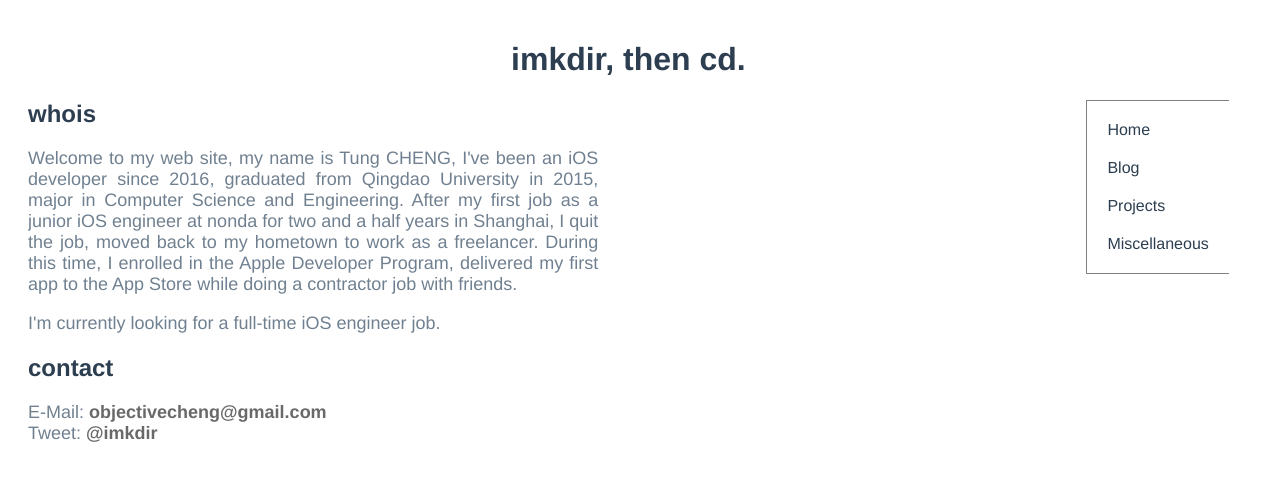
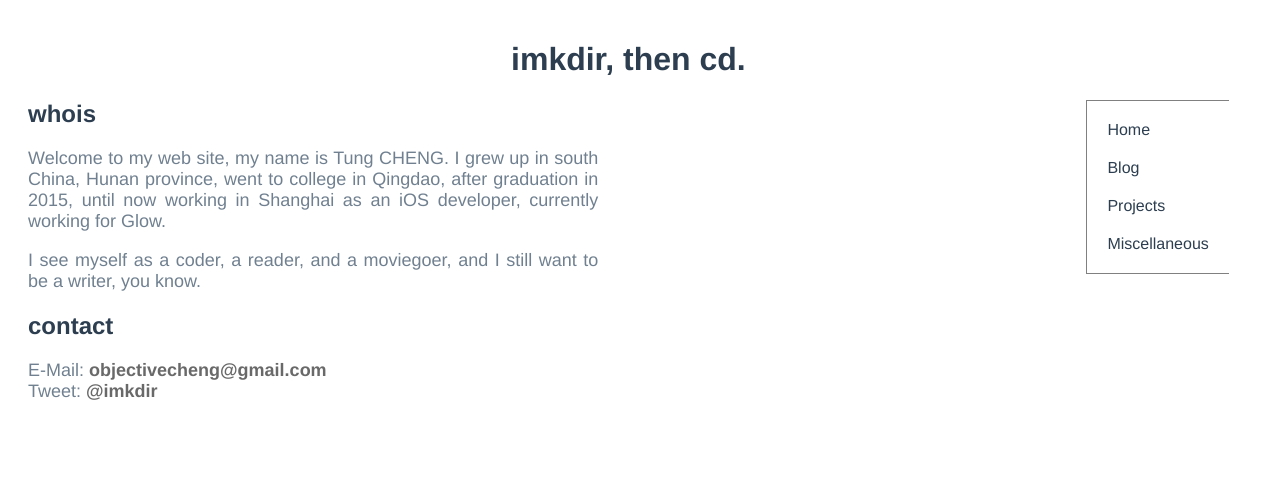
Before and after one commit to imkdir/imkdir.com, a Vue app: page / in a window 1280 px wide. Shown: the top 480 px of the page. Built offline with nearby package versions, Linux system fonts and the light colour scheme.

Commit message:
update home page

```diff
--- a/src/components/Home.vue
+++ b/src/components/Home.vue
@@ -2,14 +2,8 @@
     <article>
         <section>
             <h2>whois</h2>
-            <p>Welcome to my web site, my name is Tung CHENG, I've been an iOS developer since 2016,
-                graduated from Qingdao University in 2015, major in Computer Science and Engineering.
-                After my first job as a junior iOS engineer at nonda for two and a half years in Shanghai,
-                I quit the job, moved back to my hometown to work as a freelancer. During this time,
-                I enrolled in the Apple Developer Program, delivered my first app to the App Store while
-                doing a contractor job with friends.
-            </p>
-            <p>I'm currently looking for a full-time iOS engineer job.</p>
+            <p>Welcome to my web site, my name is Tung CHENG. I grew up in south China, Hunan province, went to college in Qingdao, after graduation in 2015, until now working in Shanghai as an iOS developer, currently working for Glow.</p>
+            <p>I see myself as a coder, a reader, and a moviegoer, and I still want to be a writer, you know.</p>
         </section>
         <section>
             <h2>contact</h2>
```
